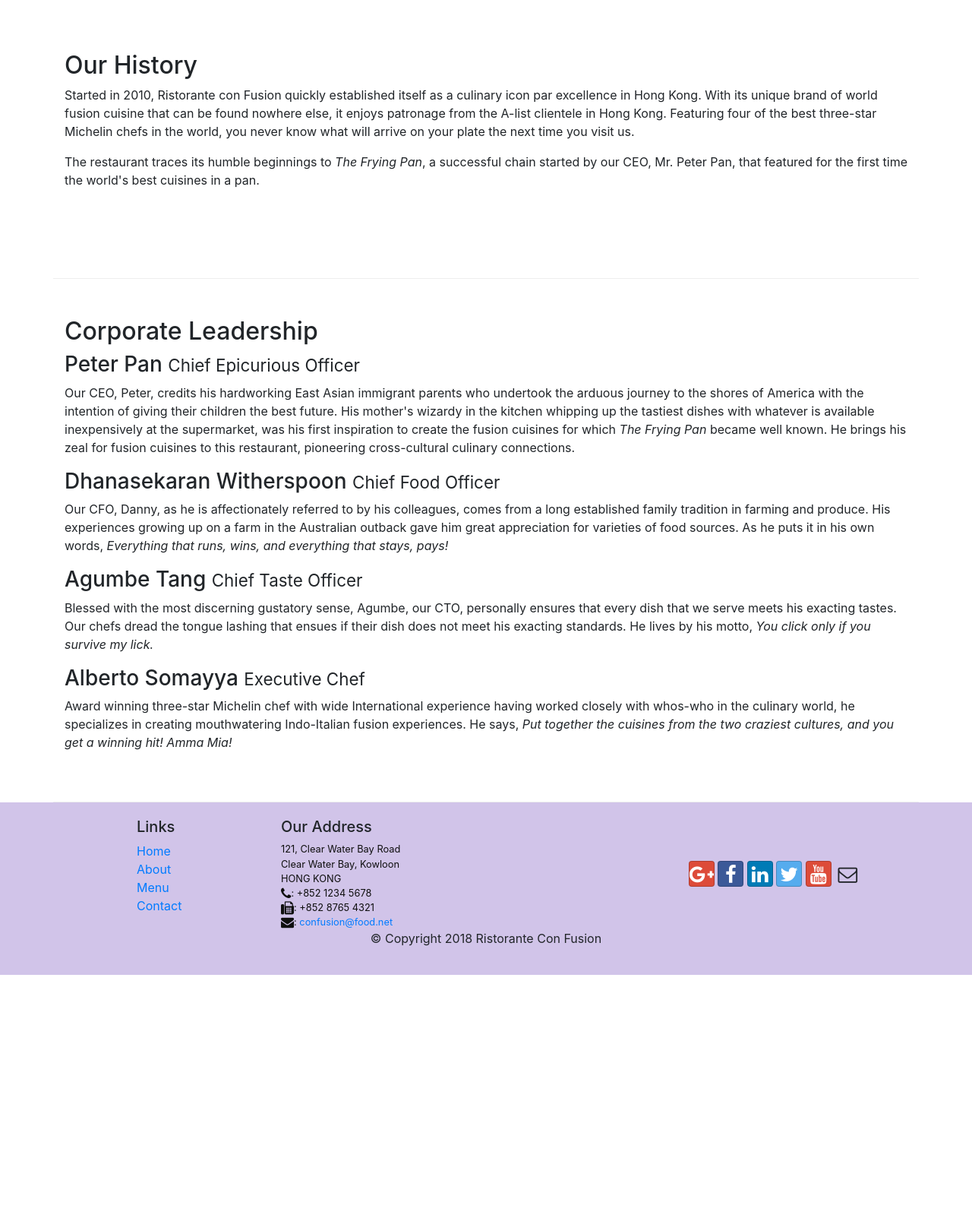
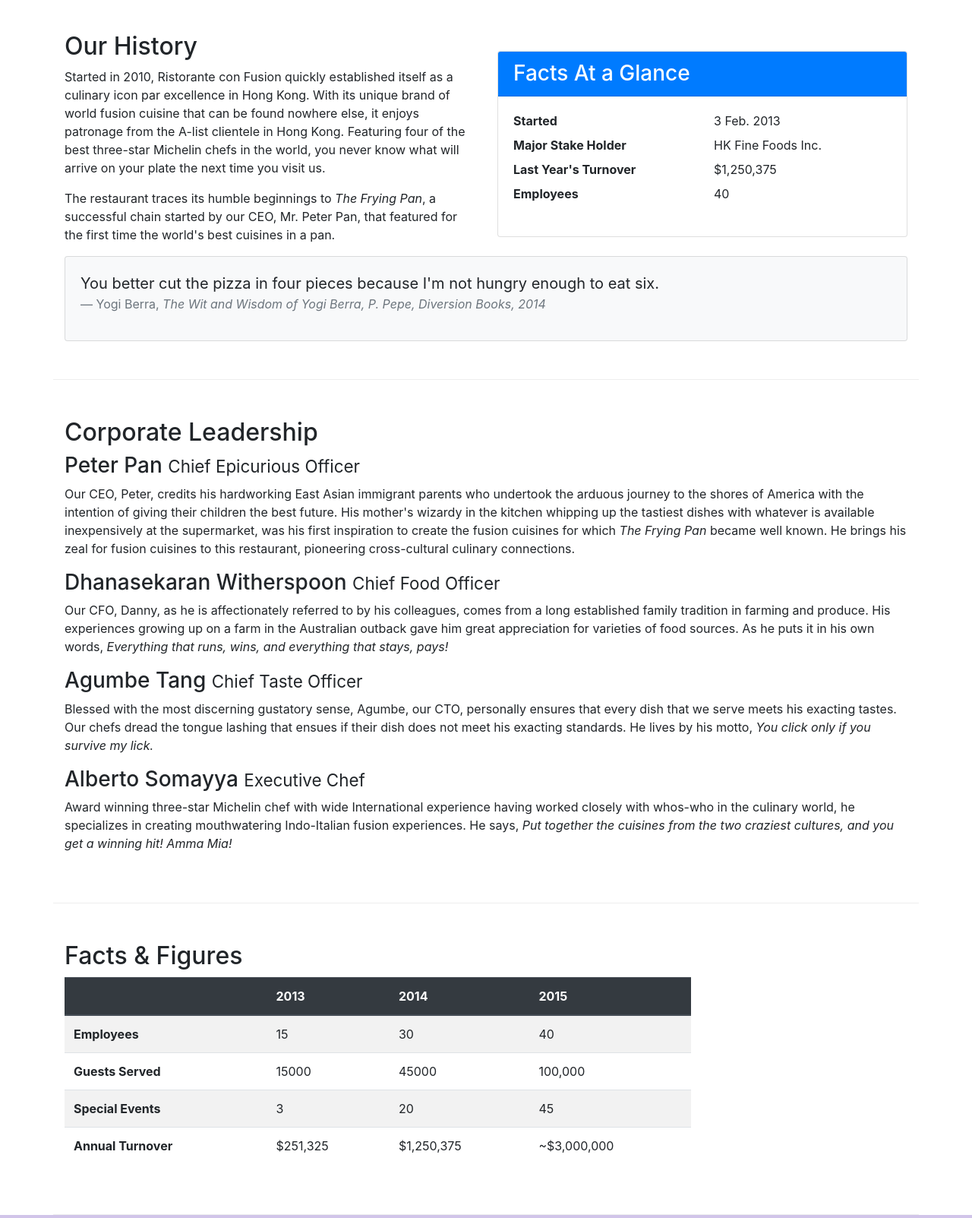
Before and after one commit to as-rainas/webuib4, a website: page aboutus.html in a window 1280 px wide. Shown: the part 480-2083 px from the top of the page at 76% size. Before the commit the page ends 1763 px from the top, so only its background shows below. Drawn offline with nearby package versions, Linux system fonts and the light colour scheme.

Commit message:
added images and alerts

```diff
--- a/aboutus.html
+++ b/aboutus.html
@@ -26,7 +26,7 @@
             <button class="navbar-toggler" type="button" data-toggle="collapse" data-target="#Navbar">
                 <span class="navbar-toggler-icon"></span>
             </button>
-            <a class="navbar-brand" href="index.html">Ristorante Con Fusion </a>
+            <a class="navbar-brand mr-auto" href="#"><img src="img/logo.png" height="30" width="41"></a>
             <div class="collapse navbar-collapse" id="Navbar">
                     <ul class="navbar-nav mr-auto">
                         <li class="nav-item "><a href="./index.html"  class="nav-link"><span class="fa fa-home fa-lg"></span> Home</a></li>
@@ -42,11 +42,12 @@
 
         <div class="container">
             <div class="row  align-items-center">
-                <div class="col-12 col-md-12 col-sm-12">
+                <div class="col-12 col-sm-6">
                     <h1>Ristorante con Fusion</h1>
                     <p>We take inspiration from the World's best cuisines, and create a unique fusion experience.<br> Our lipsmacking creations will tickle your culinary senses!</p>
                 </div>
-                <div class="col-12 col-sm">
+                <div class="col-12  col-sm align-self-center">
+                    <img src="img/logo.png" class="img-fluid">
                 </div>
             </div>
         </div>
@@ -67,10 +68,41 @@
         </div>
 
         <div class="row row-content align-items-center">
-            <div class=" col-12col-md-6 col-sm-12">
+            <div class=" col-12 col-sm-6 ">
                 <h2>Our History</h2>
                 <p>Started in 2010, Ristorante con Fusion quickly established itself as a culinary icon par excellence in Hong Kong. With its unique brand of world fusion cuisine that can be found nowhere else, it enjoys patronage from the A-list clientele in Hong Kong.  Featuring four of the best three-star Michelin chefs in the world, you never know what will arrive on your plate the next time you visit us.</p>
                 <p>The restaurant traces its humble beginnings to <em>The Frying Pan</em>, a successful chain started by our CEO, Mr. Peter Pan, that featured for the first time the world's best cuisines in a pan.</p>
+            </div>
+
+            <div class="col-12 col-sm-6">
+                <div class="card">
+                    <h3 class="card-header bg-primary text-white">Facts At a Glance</h3>
+                    <div class="card-body">
+                        <dl class="row">
+                            <dt class="col-6">Started</dt>
+                            <dd class="col-6">3 Feb. 2013</dd>
+                            <dt class="col-6">Major Stake Holder</dt>
+                            <dd class="col-6">HK Fine Foods Inc.</dd>
+                            <dt class="col-6">Last Year's Turnover</dt>
+                            <dd class="col-6">$1,250,375</dd>
+                            <dt class="col-6">Employees</dt>
+                            <dd class="col-6">40</dd>
+                        </dl>
+                    </div>
+                </div>
+            </div>
+
+            <div class="col-12">
+                <div class="card card-body bg-light">
+                    <blockquote class="blockquote">
+                        <p class="mb-0">You better cut the pizza in four pieces because
+                            I'm not hungry enough to eat six.</p>
+                        <footer class="blockquote-footer">Yogi Berra,
+                            <cite title="Source Title">The Wit and Wisdom of Yogi Berra,
+                            P. Pepe, Diversion Books, 2014</cite>
+                        </footer>
+                    </blockquote>
+                </div>
             </div>
         </div>
 
@@ -88,6 +120,55 @@
                 <p class="d-none d-sm-block">Award winning three-star Michelin chef with wide International experience having worked closely with whos-who in the culinary world, he specializes in creating mouthwatering Indo-Italian fusion experiences. He says, <em>Put together the cuisines from the two craziest cultures, and you get a winning hit! Amma Mia!</em></p>
             </div>
        </div>
+
+       <div class="row row-content">
+        <div class="col-12 col-sm-9">
+            <h2>Facts &amp; Figures</h2>
+
+            <div class="table-responsive">
+                <table class="table table-striped">
+                    <thead class="thead-dark">
+                        <tr>
+                            <th>&nbsp;</th>
+                            <th>2013</th>
+                            <th>2014</th>
+                            <th>2015</th>
+                        </tr>
+                    </thead>
+                    <tbody>
+                        <tr>
+                            <th>Employees</th>
+                            <td>15</td>
+                            <td>30</td>
+                            <td>40</td>
+                        </tr>
+                        <tr>
+                            <th>Guests Served</th>
+                            <td>15000</td>
+                            <td>45000</td>
+                            <td>100,000</td>
+                        </tr>
+                        <tr>
+                            <th>Special Events</th>
+                            <td>3</td>
+                            <td>20</td>
+                            <td>45</td>
+                        </tr>
+                        <tr>
+                            <th>Annual Turnover</th>
+                            <td>$251,325</td>
+                            <td>$1,250,375</td>
+                            <td>~$3,000,000</td>
+                        </tr>
+                    </tbody>
+                </table>
+            </div>
+
+        </div>
+         <div class="col-12 col-sm-3">
+        </div>
+   </div>
+
 
     </div>
 
```
Also changed, not shown: contactus.html (+4 -3 lines), index.html (+27 -11 lines), img/alberto.png (added), img/buffet.png (added), img/logo.png (added), img/uthappizza.png (added).
